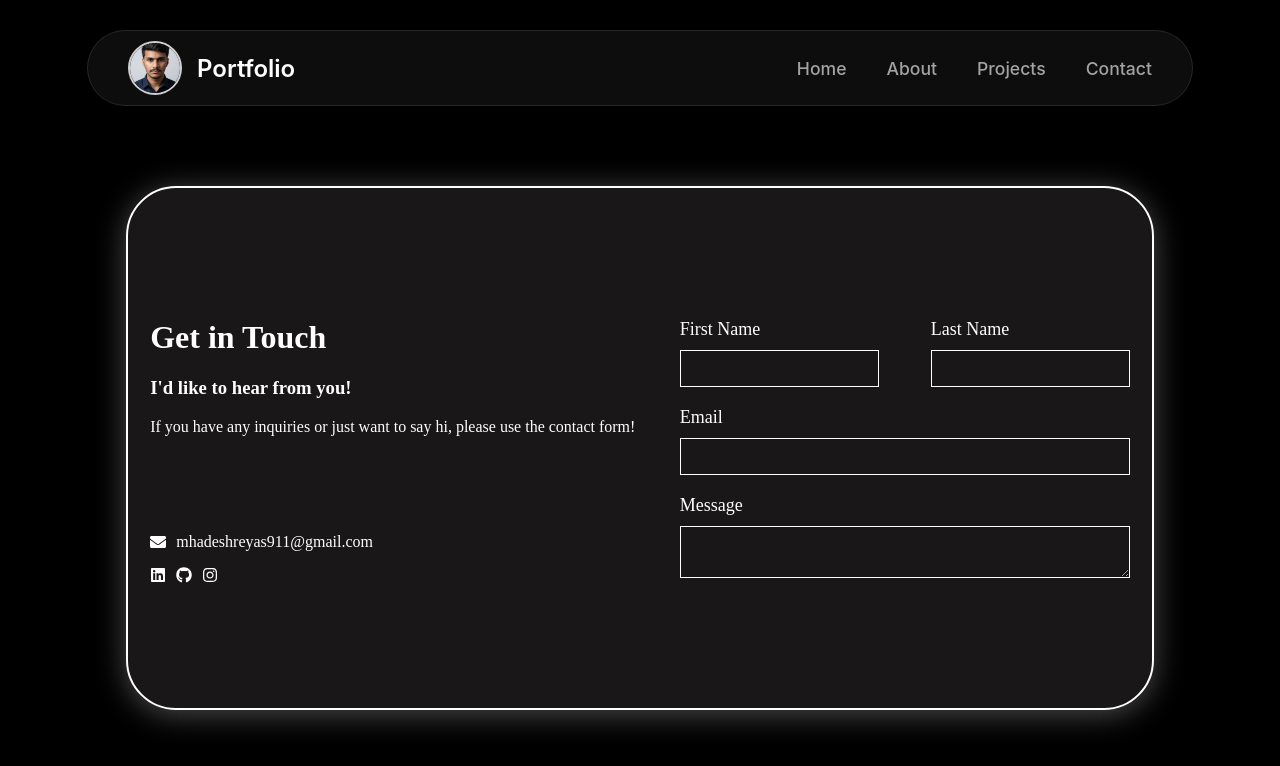
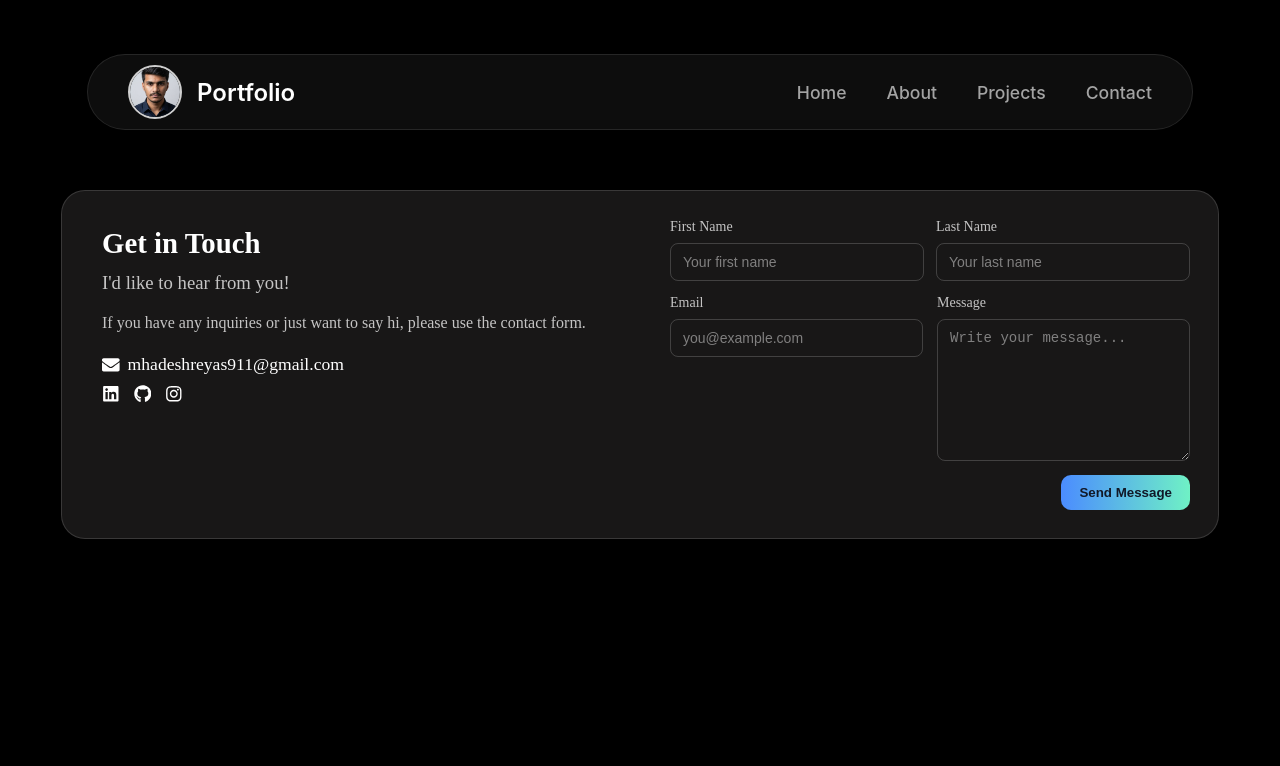
Before and after one commit to shreyasmhade/Personal-Portfolio, a React (Vite) app: page /contact in a window 1280 px wide. Shown: the top 766 px of the page. Built offline with nearby package versions, Linux system fonts and the light colour scheme.

Commit message:
Updated Contact Page UI

```diff
--- a/src/components/About/About.css
+++ b/src/components/About/About.css
@@ -115,7 +115,7 @@ pre {
     gap: 20px;
   }
   .about-content {
-    width: 550px;
+    width: 400px;
   }
   .about-profile {
     display: flex;
@@ -138,6 +138,7 @@ pre {
 }
 }
 
+
 @media (min-width: 768px) and (max-width: 1024px){
 
 }
--- a/src/components/Contact/Contact.css
+++ b/src/components/Contact/Contact.css
@@ -1,56 +1,162 @@
-body, html {
-    margin: 0;
-    padding: 0;
-    box-sizing: border-box;
-    height: 100vh;
+:root{
+    --bg: rgba(52,49,49,0.48);
+    --accent: #ffffff;
+    --muted: rgba(255,255,255,0.75);
 }
+
 .contact{
     display: flex;
     flex-direction: column;
-    justify-content: center;
     align-items: center;
+    padding: 24px 12px 80px;
 }
+
 .contact-section{
     display: flex;
-    justify-content: space-around;
-    align-items: center;
-    color: #ffffff;
-    margin: 50px 50px 0 50px;
-    width: 80vw;
-    height: 65vh;
-    background-color: rgba(52, 49, 49, 0.482);
-    box-shadow:0 4px 30px rgba(255, 255, 255, 0.3);
-    border: 2px solid #ffffff;
-    border-radius: 50px;
+    gap: 32px;
+    justify-content: center;
+    align-items: stretch;
+    color: var(--accent);
+    margin: 30px 16px;
+    width: min(1100px, 95vw);
+    background-color: var(--bg);
+    box-shadow: 0 8px 30px rgba(0,0,0,0.35);
+    border: 1px solid rgba(255,255,255,0.14);
+    border-radius: 24px;
+    padding: 28px;
 }
+
+.contact-body{
+    flex: 1 1 360px;
+    display: flex;
+    flex-direction: column;
+    gap: 12px;
+    padding: 8px 12px;
+}
+
+.contact-body h1{
+    margin: 0;
+    font-size: 1.8rem;
+}
+.contact-body h3{
+    margin: 0;
+    font-weight: 500;
+    color: var(--muted);
+}
+.contact-body p{
+    margin: 8px 0 0;
+    color: var(--muted);
+}
+
 .social-contact{
-    margin-top: 20%;
+    margin-top: 10px;
+    display:flex;
+    flex-direction:column;
+    gap:10px;
 }
-.social-contact p{
-    display: flex;
-    gap: 10px;
-    align-items: center;
+.social-contact .icons{
+    display:flex;
+    gap:14px;
+    align-items:center;
 }
+.social-contact a{
+    color: var(--accent);
+    text-decoration: none;
+    display:inline-flex;
+    gap:8px;
+    align-items:center;
+}
+
 .contact-form{
+    flex: 1 1 420px;
     display: grid;
-    gap: 20px;
-    width: 450px;
-    max-width: 500px;
+    grid-template-columns: 1fr 1fr;
+    gap: 14px;
+    width: 100%;
+    max-width: 520px;
+    align-content: start;
 }
+
 .contact-name{
-    display: flex;
-    justify-content: space-between;
-    gap: 10px;
+    grid-column: 1 / -1;
+    display: grid;
+    grid-template-columns: 1fr 1fr;
+    gap: 12px;
 }
+
 .contact-form label{
     display: flex;
     flex-direction: column;
-    font-size: large;
-    gap: 10px;
-    max-width: 500px;
+    font-size: 14px;
+    gap: 8px;
+    color: var(--muted);
 }
-.contact-form input ,textarea{
+
+.contact-form input,
+.contact-form textarea{
     background-color: transparent;
-    border: 1px solid #ffffff;
-    padding: 10px;
+    border: 1px solid rgba(255,255,255,0.18);
+    padding: 10px 12px;
+    color: var(--accent);
+    border-radius: 8px;
+    outline: none;
+    font-size: 14px;
+    transition: border-color 150ms ease, box-shadow 150ms ease;
 }
+
+.contact-form input::placeholder,
+.contact-form textarea::placeholder{
+    color: rgba(255,255,255,0.45);
+}
+
+.contact-form input:focus,
+.contact-form textarea:focus{
+    border-color: #8ab4ff;
+    box-shadow: 0 4px 18px rgba(138,180,255,0.08);
+}
+
+.contact-form textarea{
+    grid-column: 1 / -1;
+    min-height: 120px;
+    resize: vertical;
+}
+
+.submit-btn{
+    grid-column: 1 / -1;
+    justify-self: end;
+    padding: 10px 18px;
+    background: linear-gradient(90deg,#4b8cff,#6ff1c5);
+    color: #111827;
+    border: none;
+    border-radius: 10px;
+    font-weight: 600;
+    cursor: pointer;
+}
+
+.submit-btn:hover{
+    transform: translateY(-2px);
+}
+
+@media (max-width: 786px) {
+    .contact-section{
+        display: flex;
+        flex-direction: column;
+        width: 95vw;
+        padding: 18px;
+        border-radius: 16px;
+    }
+    .contact-form{
+        grid-template-columns: 1fr;
+        max-width: 100%;
+    }
+    .contact-name{
+        grid-template-columns: 1fr;
+    }
+    .contact-body{
+        align-items: flex-start;
+        padding-bottom: 8px;
+    }
+    .submit-btn{
+        width: 100%;
+    }
+}
--- a/src/components/Contact/Contact.jsx
+++ b/src/components/Contact/Contact.jsx
@@ -4,6 +4,12 @@ import Navbar from '../Navbar/Navbar'
 import { FaEnvelope, FaLinkedin, FaGithub, FaInstagram} from 'react-icons/fa'
 
 function Contact() {
+    const handleSubmit = (e) => {
+        e.preventDefault()
+        // Placeholder behaviour: wire up to an API or email service as needed
+        alert('Thanks! This demo does not send messages yet.')
+    }
+
     return (
         <div className='contact'>
             <Navbar />
@@ -11,29 +17,48 @@ function Contact() {
                 <div className='contact-body'>
                         <h1>Get in Touch</h1>
                         <h3>I'd like to hear from you!</h3>
-            <p>If you have any inquiries or just want to say hi, please use the contact form!</p>
+                        <p>If you have any inquiries or just want to say hi, please use the contact form.</p>
                         <div className='social-contact'>
-                <p> <FaEnvelope/> mhadeshreyas911@gmail.com</p>
-                <p><FaLinkedin /><FaGithub /> <FaInstagram /></p>
+                                <a href='mailto:mhadeshreyas911@gmail.com' aria-label='Email contact'>
+                                    <FaEnvelope /> mhadeshreyas911@gmail.com
+                                </a>
+                                <div className='icons'>
+                                    <a href='https://linkedin.com' target='_blank' rel='noreferrer' aria-label='LinkedIn'>
+                                        <FaLinkedin />
+                                    </a>
+                                    <a href='https://github.com' target='_blank' rel='noreferrer' aria-label='GitHub'>
+                                        <FaGithub />
+                                    </a>
+                                    <a href='https://instagram.com' target='_blank' rel='noreferrer' aria-label='Instagram'>
+                                        <FaInstagram />
+                                    </a>
                                 </div>
                         </div>
-        <form className='contact-form'>
-            <div className='contact-name'><label>
+                </div>
+
+                <form className='contact-form' onSubmit={handleSubmit} aria-label='Contact form'>
+                    <div className='contact-name'>
+                        <label>
                             First Name
-                <input></input>
+                            <input name='firstName' type='text' placeholder='Your first name' required />
                         </label>
                         <label>
                             Last Name
-                <input></input>
-            </label></div>
+                            <input name='lastName' type='text' placeholder='Your last name' />
+                        </label>
+                    </div>
+
                     <label>
                         Email
-                <input></input>
+                        <input name='email' type='email' placeholder='you@example.com' required />
                     </label>
+
                     <label>
                         Message
-                <textarea></textarea>
+                        <textarea name='message' placeholder='Write your message...' required />
                     </label>
+
+                    <button className='submit-btn' type='submit'>Send Message</button>
                 </form>
             </div>
         </div>
--- a/src/components/Home/Home.css
+++ b/src/components/Home/Home.css
@@ -100,7 +100,7 @@ body, html {
         font-size: 15px;
     }
     .hero-section{
-        margin-top:30%;
+        margin-top:85%;
         display: flex;
         justify-items: center;
         align-items: center;
@@ -117,7 +117,7 @@ body, html {
     border-radius: 50px;
     margin: 40px 0 0 15px ;
     height: 80px;
-    width: 700px;
+    width: 400px;
 }
 }
 
--- a/src/components/Navbar/Navbar.css
+++ b/src/components/Navbar/Navbar.css
@@ -71,7 +71,7 @@ a:hover {
         display: flex;
         justify-content: space-between;
         margin: 10px;
-        width: 100vw;
+        width: 75vw;
         max-width: 85%;
     }
     .portfolio-logo h1 {
@@ -100,7 +100,7 @@ a:hover {
 }
 
 
-@media (max-width: 1024px){
+@media (min-width: 768px) and (max-width: 1024px){
     nav{
         display: flex;
         justify-content: space-between;
--- a/src/components/Projects/Projects.css
+++ b/src/components/Projects/Projects.css
@@ -95,7 +95,7 @@
 .key-buttons button{
     display: flex;
     justify-content: center;
-    gap: 10px;
+    gap:10px;
     align-items: center;
     border: 1px solid ;
     border-radius: 10px;
@@ -114,7 +114,18 @@
         width: 100vw;
     }
     .project-grid {
+        display: grid;
+        justify-items: center;
+        grid-row: 1;
         width: 100%;
         grid-template-columns: 1fr;
     }
+    .section-title {
+        width: 100vw;
+        text-align: center;
+        border: none;
+    }
+    .project-card{
+        width: 400px;
+    }
 }
```
Lines whose indentation alone changed are shown as unchanged.
